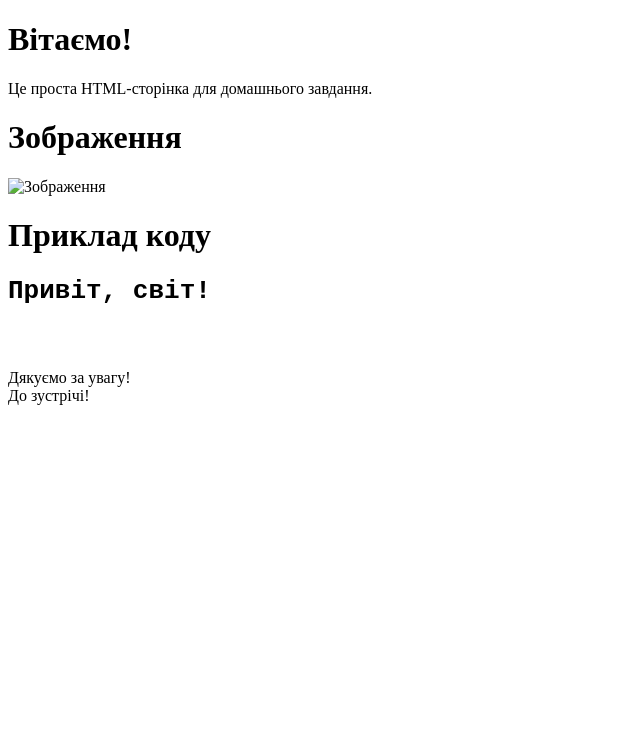
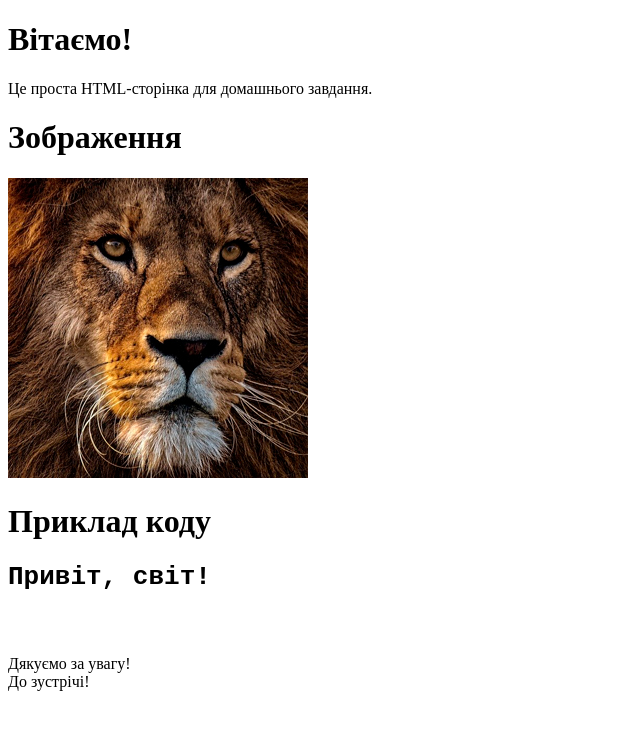
Before and after one commit to Pavlov-ODS/MyHomework.hl, a plain HTML site: page index.html in a window 1280 px wide. Shown: the whole page, without its empty margins (0-640 px from the left). Drawn offline with Linux system fonts and the light colour scheme.

Commit message:
Добавил картинку

```diff
--- a/index.html
+++ b/index.html
@@ -12,7 +12,7 @@
 
     <div>
         <h1>Зображення</h1>
-        <img src="images/example.jpg" alt="Зображення" width="300">
+        <img src="category_animals_300x300.jpg" alt="картинка" width="300">
     </div>
 
     <div>
```
Also changed, not shown: category_animals_300x300.jpg (added).
